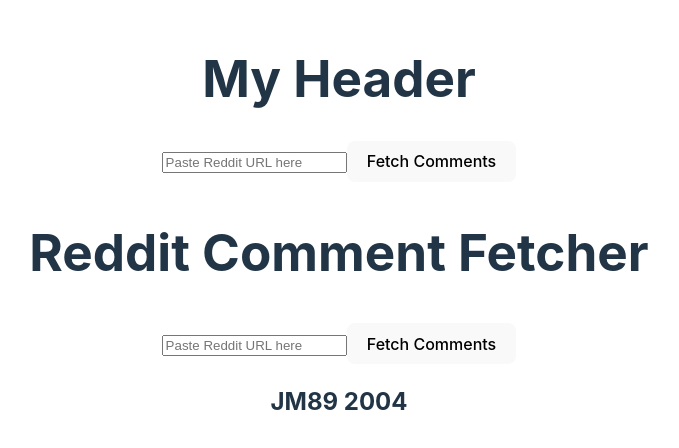
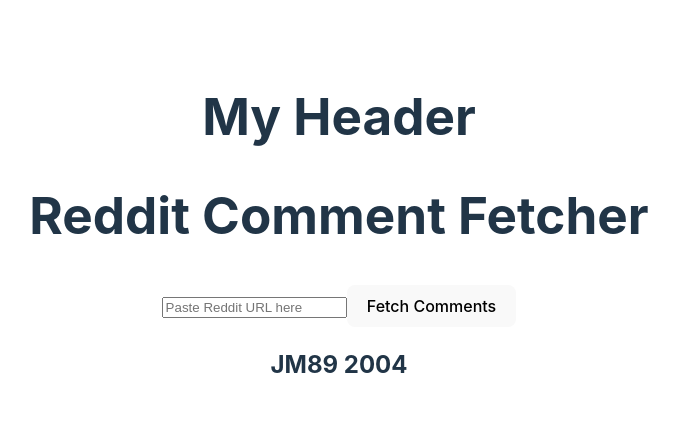
Before and after one commit to JohnM89/PullDelete, a React (Vite) app: page / in a window 1280 px wide. Shown: the part 172-620 px from the top of the page, without its empty margins (301-980 px from the left). Built offline with nearby package versions, Linux system fonts and the light colour scheme.

Commit message:
removed duplicate from header

```diff
--- a/src/Components/Header/Header.jsx
+++ b/src/Components/Header/Header.jsx
@@ -1,12 +1,10 @@
 
-
-import SearchBar from '../SearchBar/SearchBar';
 
 const Header = () => {
     return (
         <header>
             <h1>My Header</h1>
-            <SearchBar />
+
         </header>
     );
 };
```
